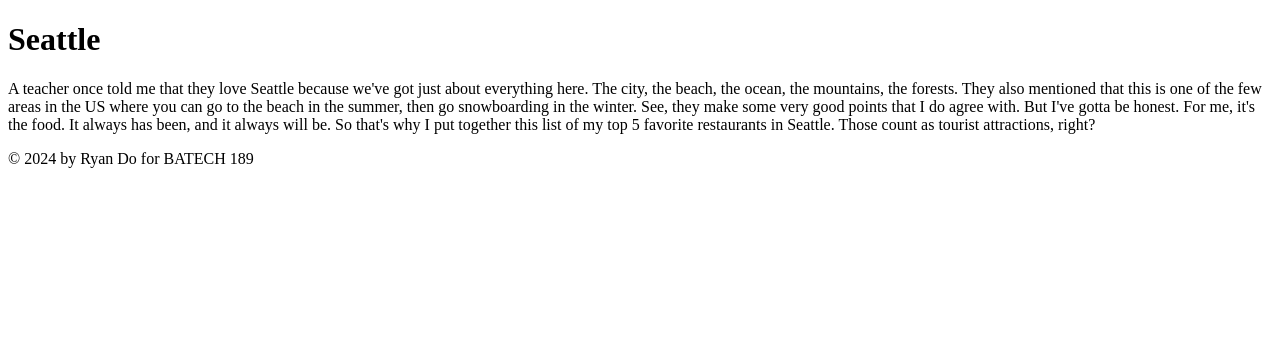
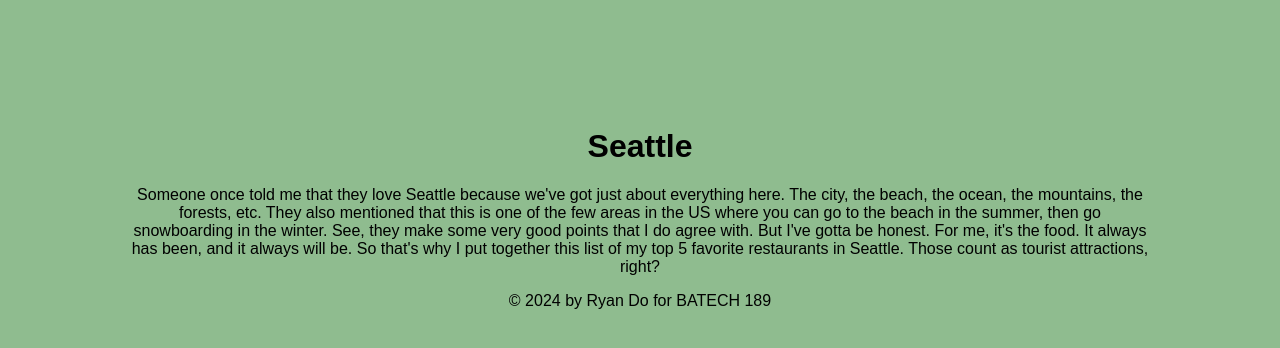
Before and after one commit to RyanDoBC/project3, a plain HTML site: page index.html in a window 1280 px wide. Drawn offline with Linux system fonts and the light colour scheme.

Commit message:
updated text, added style sheet

```diff
--- a/index.html
+++ b/index.html
@@ -2,13 +2,15 @@
 <html lang="en-us">
     <head>
         <meta charset="utf-8">
+        <title>BATECH 189 Labwork 3 - Ryan Do</title>
+            <link rel="stylesheet" href="style.css">
     </head>
 <body>
     <header>
         <h1>Seattle</h1>
     </header>
     <main>
-        <p>A teacher once told me that they love Seattle because we've got just about everything here. The city, the beach, the ocean, the mountains, the forests. They also mentioned that this is one of the few areas in the US where you can go to the beach in the summer, then go snowboarding in the winter. See, they make some very good points that I do agree with. But I've gotta be honest. For me, it's the food. It always has been, and it always will be. So that's why I put together this list of my top 5 favorite restaurants in Seattle. Those count as tourist attractions, right?</p>
+        <p>Someone once told me that they love Seattle because we've got just about everything here. The city, the beach, the ocean, the mountains, the forests, etc. They also mentioned that this is one of the few areas in the US where you can go to the beach in the summer, then go snowboarding in the winter. See, they make some very good points that I do agree with. But I've gotta be honest. For me, it's the food. It always has been, and it always will be. So that's why I put together this list of my top 5 favorite restaurants in Seattle. Those count as tourist attractions, right?</p>
     </main>
 
     <footer>
--- /dev/null
+++ b/style.css
@@ -0,0 +1,11 @@
+body {
+      text-align: center;
+      background-color: darkseagreen;
+      font-family: Arial, sans-serif;
+      margin: 10%;
+    }
+
+    li {
+      list-style-type: none;
+      padding: 10px;
+    }
```
